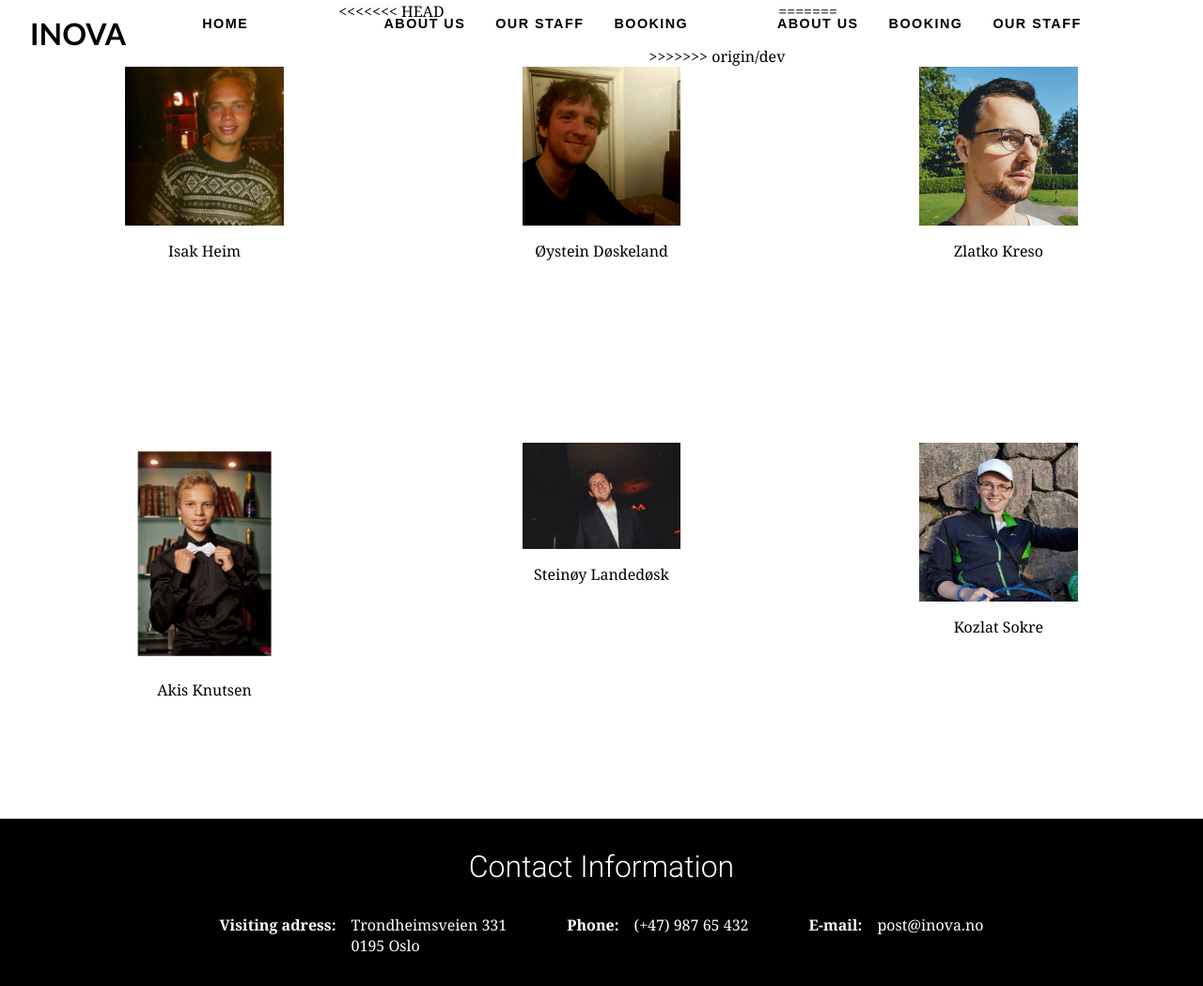
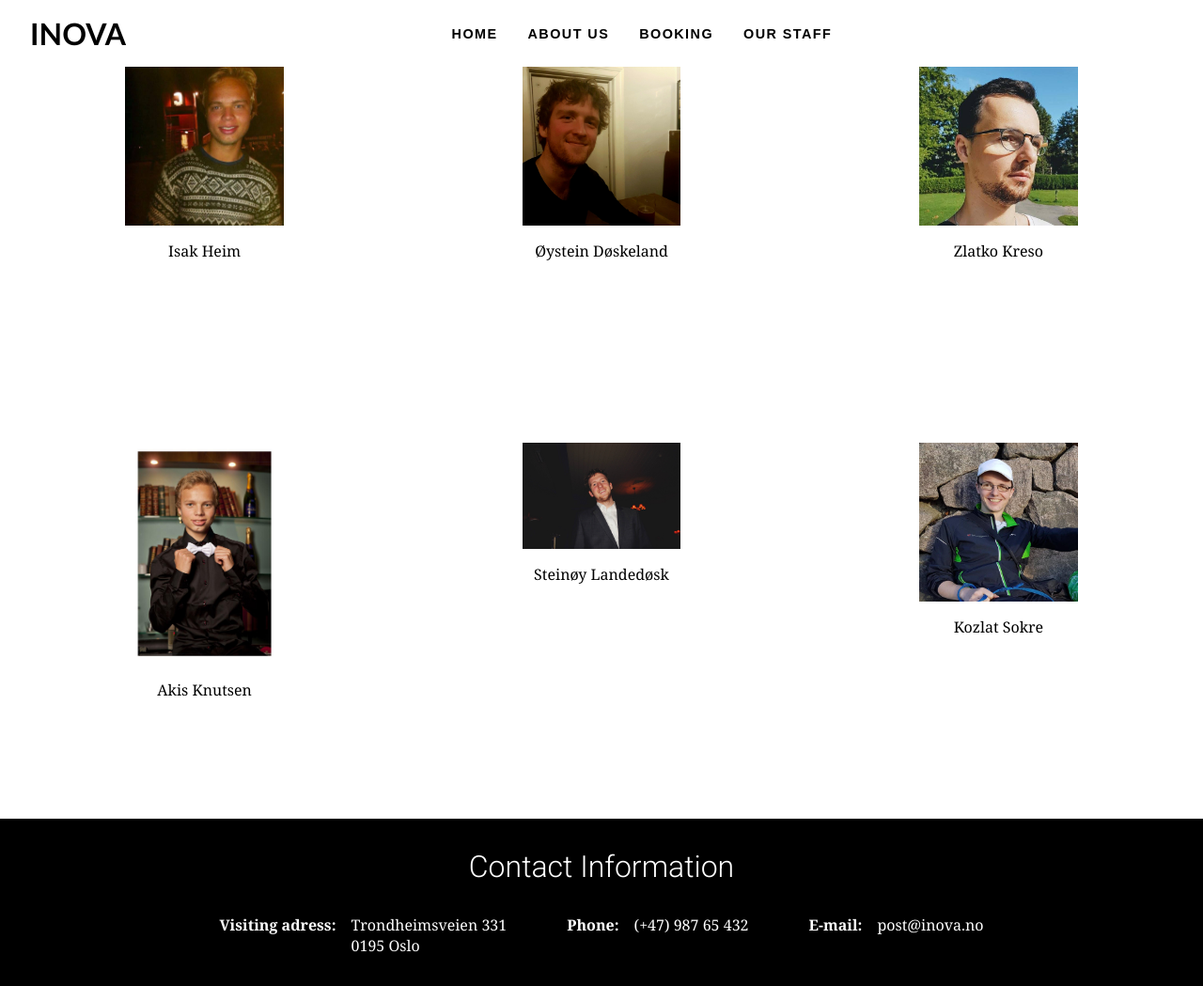
Before and after one commit to zkreso/Make-it-responsive, a plain HTML site: page staff.html in a window 1280 px wide. Shown: the whole page at 94% size. Drawn offline with Linux system fonts and the light colour scheme.

Commit message:
merged from dev

```diff
--- a/css/links.css
+++ b/css/links.css
@@ -5,7 +5,4 @@
 @import "sub/mainContent.css";
 @import "sub/navigation.css";
 @import "sub/services.css";
-<<<<<<< HEAD
-=======
 @import "sub/about-style.css";
->>>>>>> origin/dev
--- a/staff.html
+++ b/staff.html
@@ -13,15 +13,9 @@
     <nav>
         <ul>
             <li><a href="index.html">Home</a></li>
-<<<<<<< HEAD
-            <li><a href="#Aboutus">About us</a></li>
-            <li><a href="staff.html">Our Staff</a></li>
-            <li><a href="#Contact">Booking</a></li>
-=======
             <li><a href="about.html">About us</a></li>
             <li><a href="booking.html">Booking</a></li>
             <li><a href="staff.html">Our Staff</a></li>
->>>>>>> origin/dev
         </ul>
     </nav>
 </div>
```
